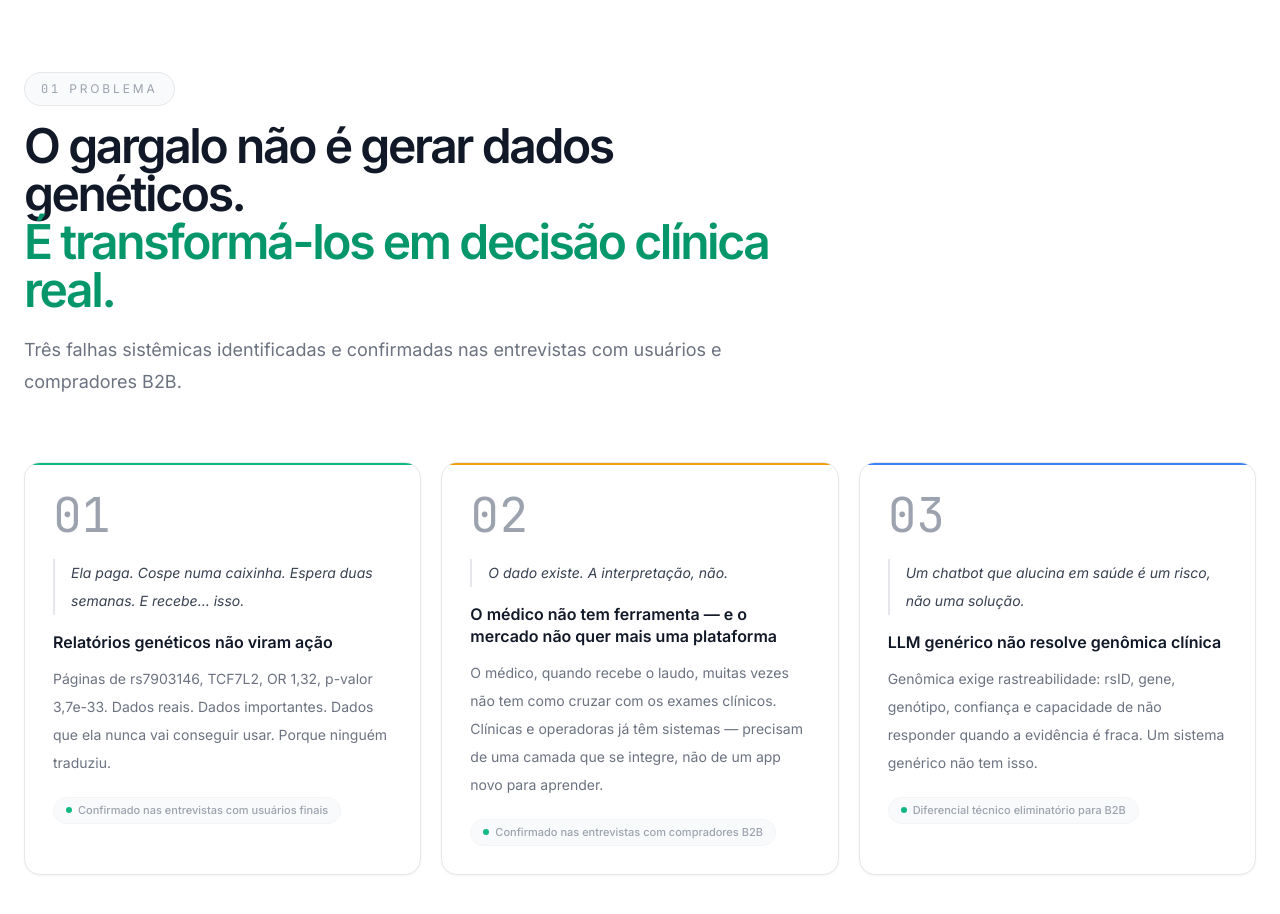
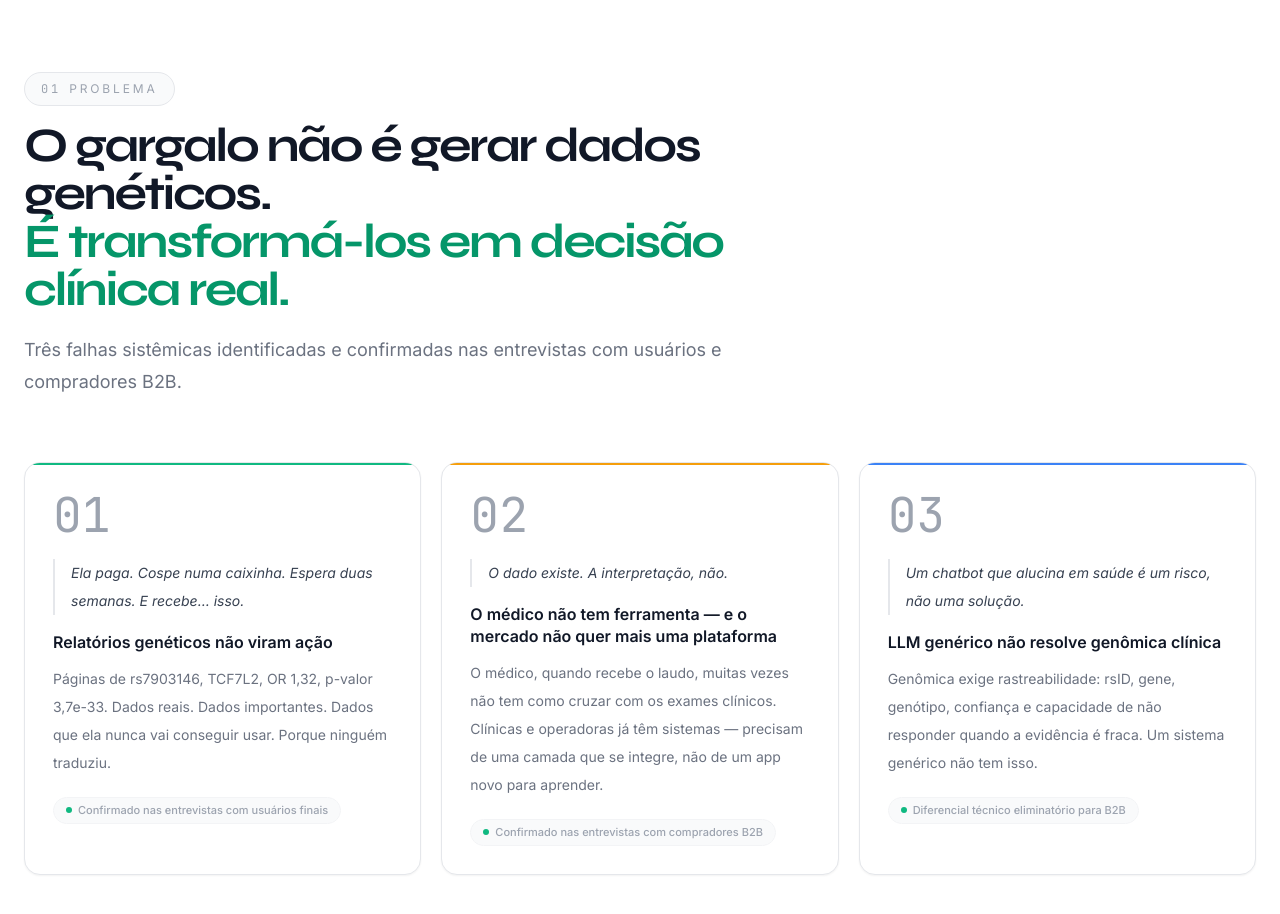
Before and after one commit to tigressdev/pitchdeck_v1, a React (Vite) app: page / in a window 1280 px wide. Shown: the part 880-1794 px from the top of the page. Built offline with nearby package versions, Linux system fonts and the light colour scheme.

Commit message:
Change font from 'Rethink Sans' to 'Syne'

```diff
--- a/src/components/Problema.tsx
+++ b/src/components/Problema.tsx
@@ -27,7 +27,7 @@ export function Problema() {
             <span className="font-mono">01</span>
             Problema
           </div>
-          <h2 className="font-['Rethink Sans'] text-4xl font-bold tracking-[-0.05em] text-gray-900 md:text-5xl leading-[1.05]">
+          <h2 className="font-['Syne'] text-4xl font-bold tracking-[-0.05em] text-gray-900 md:text-5xl leading-[1.05]">
             O gargalo não é gerar dados genéticos.<br />
             <span className="text-emerald-600">É transformá-los em decisão clínica real.</span>
           </h2>
```
